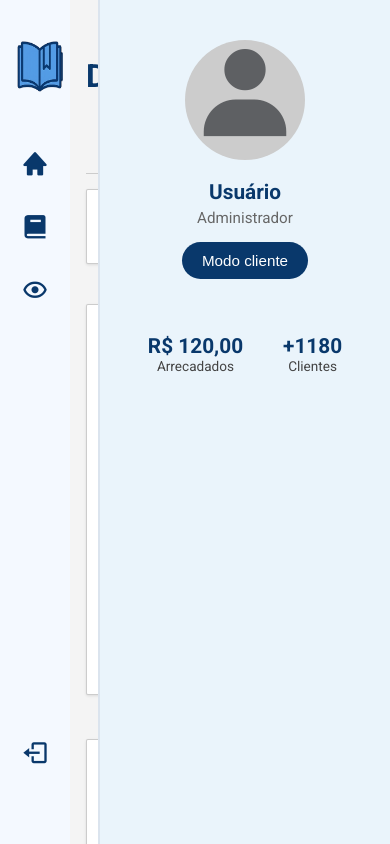
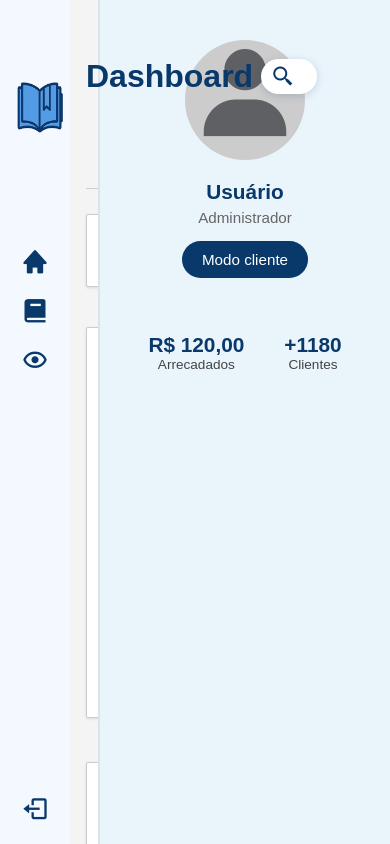
Before and after one commit to Grupo-8-PI/web-app, a React (Vite) app in the folder AEJLivrosFront/: page /dashboard in a window 390 px wide. Built offline with nearby package versions, Linux system fonts and the light colour scheme.

Commit message:
novos ajustes para dash e landing page

```diff
--- a/AEJLivrosFront/src/StyleAej.css
+++ b/AEJLivrosFront/src/StyleAej.css
@@ -1,4 +1,3 @@
-
 @import url('https://fonts.googleapis.com/css2?family=Roboto:ital,wght@0,100..900;1,100..900&display=swap');
 
 html {
@@ -86,7 +85,6 @@ body{
 .formArea{
   width: 60%;
   height: 100%;
-  margin-top: 30px;
   display: flex;
   flex-direction: column;
   align-items: center;
@@ -97,7 +95,7 @@ body{
     width: 93%;
     height: fit-content;
     display: flex;
-    transform: scale(0.97);
+    transform: scale(0.92);
     flex-direction: column;
     margin-bottom: 15px;
 }
@@ -199,6 +197,7 @@ body{
   display: flex;
   align-items: center;
   justify-content: center;
+  margin-top: 15px;
   flex-direction: column;
 }
 .options{
@@ -377,7 +376,7 @@ body{
   position: fixed;
   border: 2px solid #f9f8f0;
   right: 10px;
-  z-index: 100;
+  z-index: 1000;
   bottom: 10px;
   cursor: pointer;
   height: 65px;
@@ -426,6 +425,7 @@ body{
   align-items: center;
   justify-content: center;
   gap: 100px;
+  transform: scale(0.95);
 }
 
 /* BoxBook Custom Styles */
@@ -684,6 +684,7 @@ body{
   justify-content: center;
   gap: 100px;
   margin-bottom: 100px;
+  transform: scale(0.92);
 }
 .recentSpace .box-book-custom {
   transform: scale(1.15);
@@ -720,6 +721,7 @@ body{
   justify-content: center;
   gap: 100px;
   margin-left: 20px;
+  transform: scale(0.95);
 }
 .depoimentos{
   width: 100%;
--- a/AEJLivrosFront/src/componentes/LoginForm.jsx
+++ b/AEJLivrosFront/src/componentes/LoginForm.jsx
@@ -35,8 +35,9 @@ export function LoginForm({ onCadastroClick }) {
             <form onSubmit={handleSubmit}>
                 <label htmlFor="email">E-mail</label>
                 <input id="email" type="email" placeholder="E-mail" value={email} onChange={e => setEmail(e.target.value)} />
-                <label htmlFor="senha">Senha <span><u>Esqueceu a senha?</u></span></label>
+                <label htmlFor="senha">Senha</label>
                 <input id="senha" type="password" placeholder="Senha" value={senha} onChange={e => setSenha(e.target.value)} />
+                <span><u>Esqueceu a senha?</u></span>
                 <div className="butArea">
                     <button type="submit">Entrar</button>
                 </div>
--- a/AEJLivrosFront/src/componentes/dashboard/MenuTabs.css
+++ b/AEJLivrosFront/src/componentes/dashboard/MenuTabs.css
@@ -47,7 +47,7 @@
   font-size: 12px;
   font-weight: bold;
   border-radius: 50%;
-  padding: 0 5px;
+  padding: 0.5px 4px;
   cursor: help;
 }
 
@@ -60,4 +60,5 @@
   justify-content: center;
   align-items: center;
   cursor: pointer;
+  margin-bottom: 5px;
 }
--- a/AEJLivrosFront/src/componentes/dashboard/Reservas.jsx
+++ b/AEJLivrosFront/src/componentes/dashboard/Reservas.jsx
@@ -222,6 +222,7 @@ const Reservas = () => {
                   <tr className="detalhes-row">
                     <td colSpan="8">
                       <div className="detalhes-container">
+                        <div className="detalhes-livros-lista">
                           {reserva.detalhes.map((livro, i) => (
                             <div key={i} className="detalhes-livro">
                               <img src={livro.capa} alt={`Capa de ${livro.titulo}`} className="detalhes-capa" />
@@ -237,6 +238,7 @@ const Reservas = () => {
                               </div>
                             </div>
                           ))}
+                        </div>
                         <div className="detalhes-footer">
                           <p className="reserva-total"><strong>Total da Reserva:</strong> R$ {total.toFixed(2)}</p>
                           <div className="detalhes-botoes">
--- a/AEJLivrosFront/src/componentes/dashboard/Sidebar.css
+++ b/AEJLivrosFront/src/componentes/dashboard/Sidebar.css
@@ -3,8 +3,8 @@
   background: #f4f9ff;
   display: flex;
   flex-direction: column;
+  height: 100%;
   align-items: center;
-  padding: 15px 0;
 }
 
 .sidebar .logo {
@@ -24,7 +24,6 @@
 
 .sidebar nav li {
   font-size: 28px;
-  margin: 30px 0;
   cursor: pointer;
 }
 
--- a/AEJLivrosFront/src/componentes/dashboard/Sidebar.jsx
+++ b/AEJLivrosFront/src/componentes/dashboard/Sidebar.jsx
@@ -3,7 +3,7 @@ import AejLogo from "../../assets/AejLogo.png";
 
 function Sidebar() {
   return (
-    <aside className="sidebar">
+    <div className="sidebar">
       <div className="logo"><img src={AejLogo} alt="" /></div>
       <nav>
         <ul>
@@ -17,11 +17,13 @@ function Sidebar() {
             <i className="bx bx-show icon"></i>
           </li>
           <li>
-            <i className="bx bx-log-out icon"></i>
+            <a href="/">
+              <i className="bx bx-log-out icon"></i>
+            </a>
           </li>
         </ul>
       </nav>
-    </aside>
+    </div>
   );
 }
 
--- a/AEJLivrosFront/src/componentes/dashboard/Tabela.css
+++ b/AEJLivrosFront/src/componentes/dashboard/Tabela.css
@@ -1,8 +1,14 @@
+.detalhes-livros-lista {
+  display: flex;
+  flex-direction: column;
+  gap: 16px;
+  width: 100%;
+}
 .tabela-container {
   background: #fff;
   border-radius: 10px;
   padding: 1rem;
-  box-shadow: 0 2px 5px rgba(0,0,0,0.05);
+  box-shadow: 0 2px 5px rgba(0, 0, 0, 0.05);
   margin-bottom: 1rem;
   width: 1100px;
 }
@@ -106,12 +112,13 @@
   background: #fff;
   padding: 20px;
   margin: 10px 0;
+  width: 100%;
   border-radius: 12px;
 }
 
 .detalhes-capa {
-  width: 120px;
   height: auto;
+  width: 150px;
   border-radius: 8px;
   object-fit: cover;
 }
@@ -120,6 +127,13 @@
   flex: 1;
   display: flex;
   flex-direction: column;
+}
+
+.detalhes-livro {
+  display: flex;
+  width: 100%;
+  align-items: center;
+  gap: 38px;
 }
 
 .detalhes-info h3 {
@@ -139,6 +153,7 @@
   display: flex;
   gap: 12px;
   margin-top: 12px;
+  height: 40px;
 }
 
 .cancelar-btn {
@@ -170,3 +185,12 @@
 .concluir-btn:hover {
   background: #0d2a49;
 }
+.detalhes-footer{
+  width: 40%;
+  height: 200px;
+  align-self: end;
+  display: flex;
+  flex-direction: column;
+  align-items: center;
+  justify-content: end;
+}
--- a/AEJLivrosFront/src/pages/Dashboard.css
+++ b/AEJLivrosFront/src/pages/Dashboard.css
@@ -1,21 +1,13 @@
-html, body {
-  margin: 0;
-  padding: 0;
-  height: 100%;
-  overflow: hidden;
+.dashboard {
+  display: flex;
+  height: 100vh;
+  font-family: Arial, sans-serif;
 }
 
-.dashboard {
-  display: flex;
-  min-height: 100vh;
-  overflow: hidden;
-}
-
-.sidebar {
-  width: 200px;
+.sidebarD {
+  width: 70px;
   background: #333;
   color: #fff;
-  padding: 1rem;
 }
 
 .sidebar h2 {
@@ -37,8 +29,6 @@ html, body {
   background: #f4f4f4;
   padding: 1rem;
   overflow-y: auto;
-  max-height: 100vh;
-  box-sizing: border-box;
 }
 
 .header {
@@ -116,16 +106,28 @@ html, body {
 .main-layout {
   display: flex;
   gap: 20px;
-  align-items: flex-start;
+  align-items: stretch;
+  width: 100%;
+  min-width: 0;
 }
 
 .main-content {
-  flex: 3;
+  flex: 3 1 0;
+  min-width: 0;
+  width: 0;
+  box-sizing: border-box;
+  overflow-wrap: break-word;
+  max-width: 100%;
 }
 
 .painelUsuario {
-  flex: 1;
+  flex: 1 1 220px;
   max-width: 300px;
+  min-width: 120px;
+  width: 0;
+  box-sizing: border-box;
+  overflow-wrap: break-word;
+  z-index: 1;
 }
 
 .menu-tabs-section {
@@ -147,3 +149,35 @@ html, body {
   display: flex;
   gap: 1.5rem;
 }
+.right-cont {
+  width: 100%;
+  min-width: 0;
+  display: flex;
+  flex-direction: column;
+  gap: 20px;
+  box-sizing: border-box;
+  flex: 1;
+}
+
+@media (max-width: 900px) {
+  .right-cont {
+    width: 100%;
+    padding: 0;
+    gap: 10px;
+  }
+  .main-layout {
+    flex-direction: column;
+    gap: 10px;
+    width: 100%;
+  }
+  .main-content {
+    width: 100%;
+    max-width: 100%;
+  }
+  .painelUsuario {
+    max-width: 100%;
+    min-width: 0;
+    width: 100%;
+    margin-top: 20px;
+  }
+}
--- a/AEJLivrosFront/src/pages/Dashboard.jsx
+++ b/AEJLivrosFront/src/pages/Dashboard.jsx
@@ -30,12 +30,13 @@ const Dashboard = () => {
 
     return (
         <div className="dashboard">
-            <aside className="sidebar">
+            <div className="sidebarD">
                 <Sidebar />
-            </aside>
+            </div>
 
             <main className="content">
-                <header className="header">
+                <div className="right-cont">
+                    <header className="header">
                     <h1>Dashboard</h1>
                     <div className="rightSpace">
                         <div className="searchBox">
@@ -58,11 +59,13 @@ const Dashboard = () => {
                         {renderContent()}
                     </div>
 
-                    <aside className="painelUsuario">
+                    <div className="painelUsuario">
 
                         <PainelUsuario />
-                    </aside>
+                    </div>
                 </div>
+                </div>
+
             </main>
         </div>
     );
```
Lines whose indentation alone changed are shown as unchanged.
